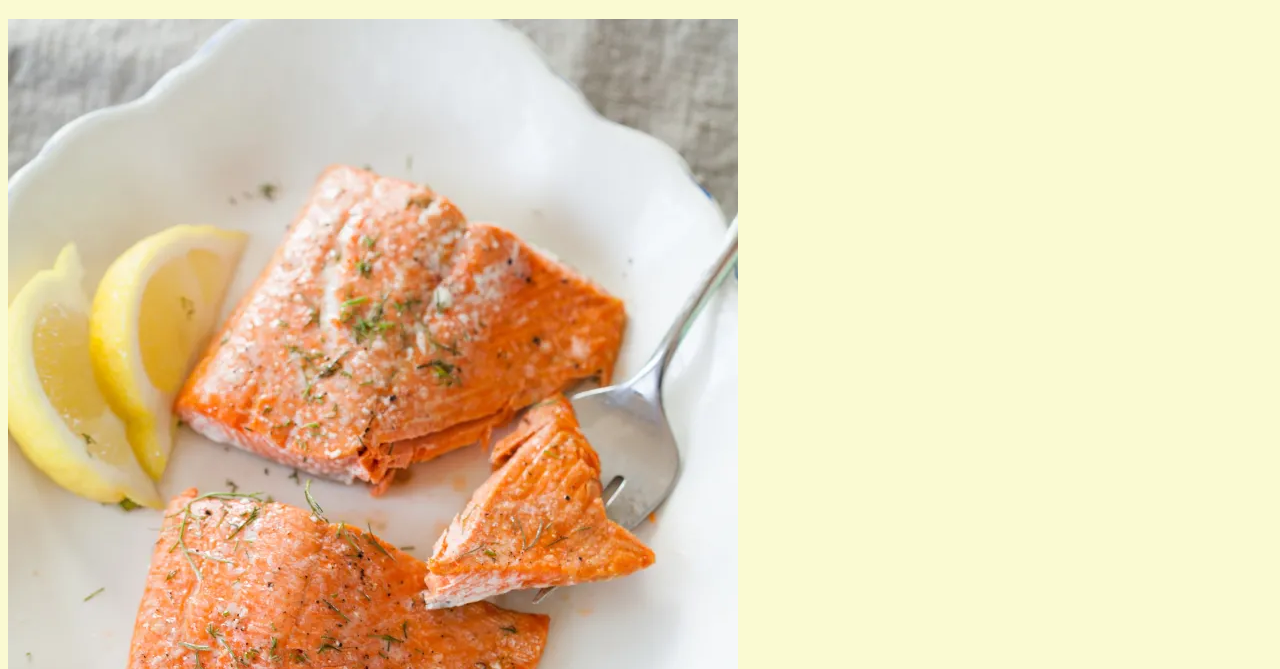
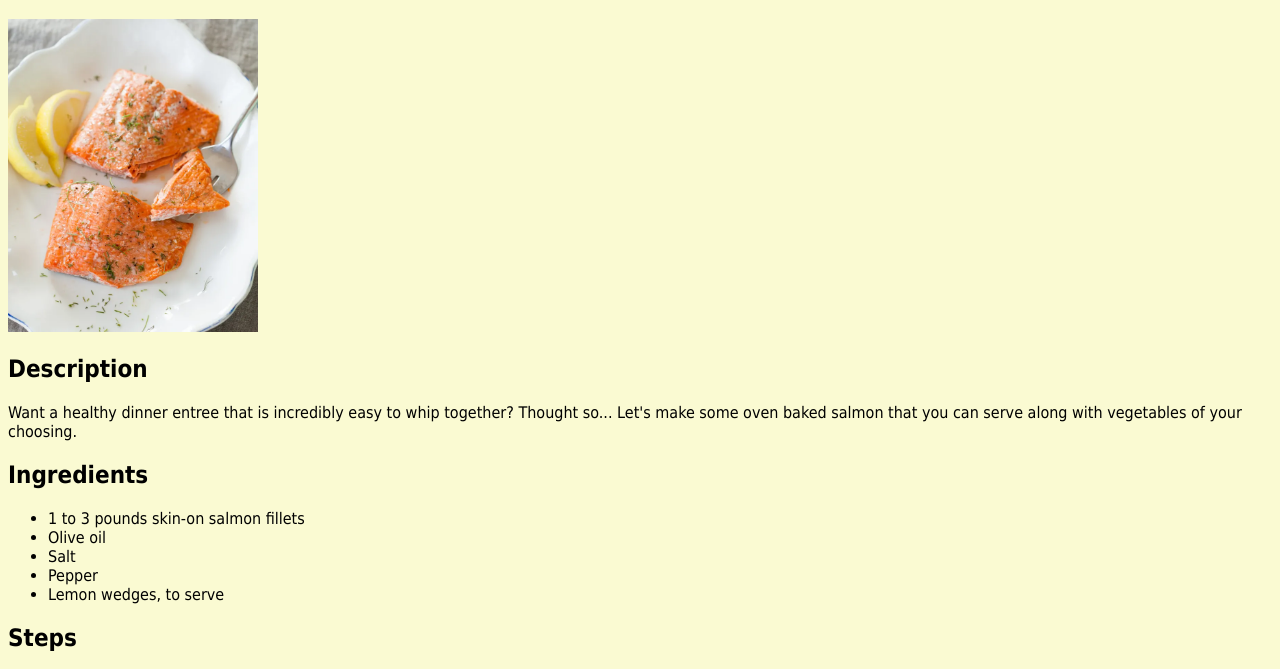
Before and after one commit to acreagan/odin-recipes, a plain HTML site: page recipes/oven-baked-salmon.html in a window 1280 px wide. Shown: the part 62-731 px from the top of the page. Drawn offline with Linux system fonts and the light colour scheme.

Commit message:
Reduce image size

```diff
--- a/styles.css
+++ b/styles.css
@@ -3,3 +3,8 @@ body {
     color: black;
     background-color: lightgoldenrodyellow;
 }
+
+img {
+    height: auto;
+    width:250px
+}
```
